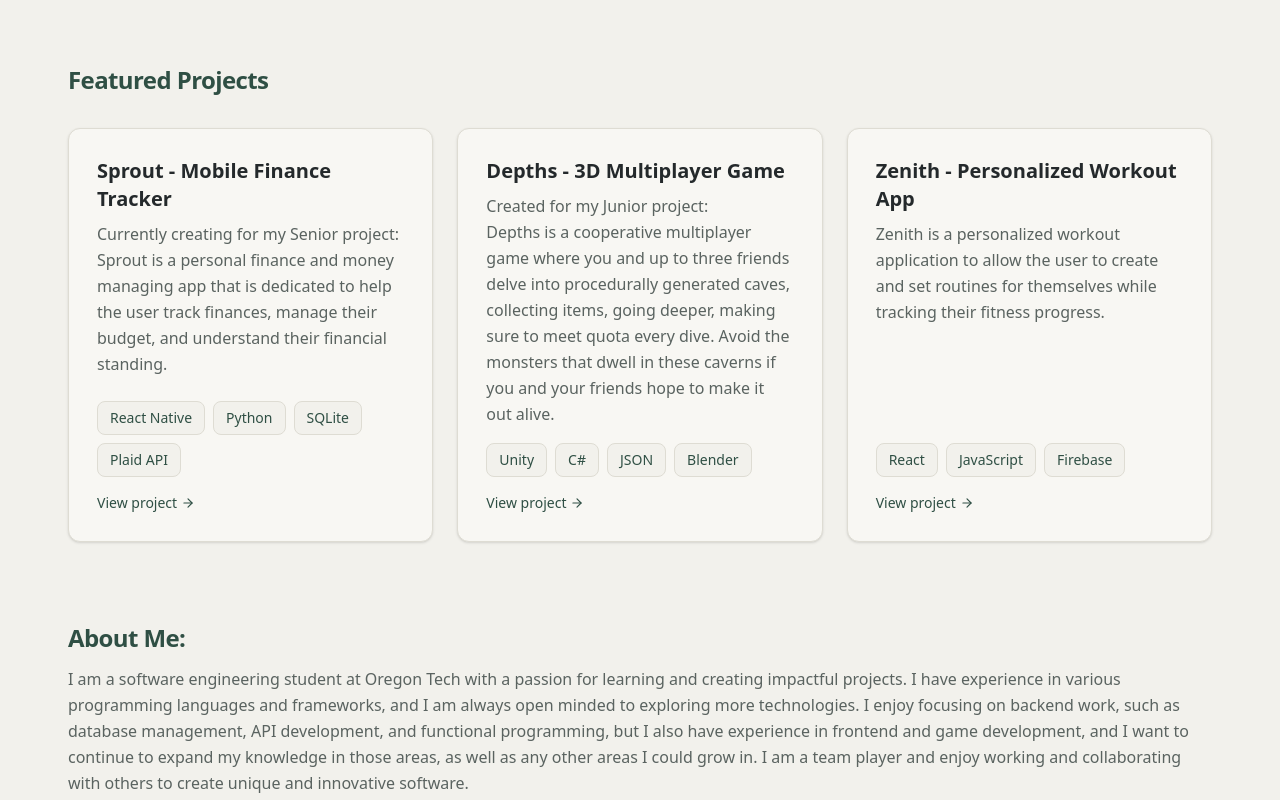
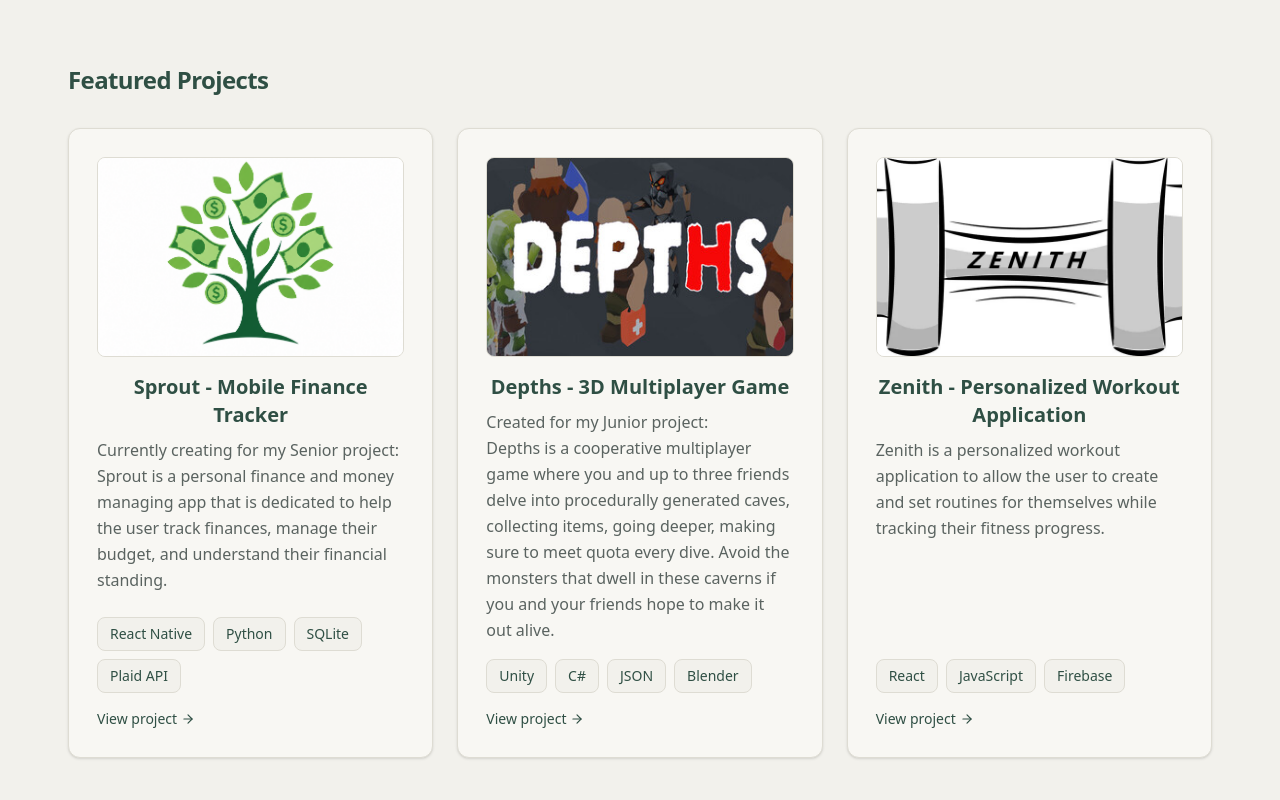
Before and after one commit to Kayyleb/portfolio, a Next.js app: page / in a window 1280 px wide. Shown: the part 600-1400 px from the top of the page. Built offline with nearby package versions, Linux system fonts and the light colour scheme.

Commit message:
updated home page with the same functionality

```diff
--- a/src/app/Projects/projects.ts
+++ b/src/app/Projects/projects.ts
@@ -4,6 +4,7 @@ export type Project = {
     skills: string[];
     link: string;
     image: string;
+    featured: boolean;
   };
 
   export const projects: Project[] = [
@@ -13,6 +14,7 @@ export type Project = {
       skills: ["React Native", "Python", "SQLite", "Plaid API"],
       link: "https://github.com/kayyleb/Sprout",
       image: "/sprout.jpg",
+      featured: true,
     },
     {
       name: "Depths - 3D Multiplayer Game",
@@ -20,6 +22,7 @@ export type Project = {
       skills: ["Unity", "C#", "JSON", "Blender"],
       link: "https://store.steampowered.com/app/4808100/Depths/",
       image: "/depths.jpg",
+      featured: true,
     },
     {
       name: "Zenith - Personalized Workout Application",
@@ -27,6 +30,7 @@ export type Project = {
       skills: ["React", "JavaScript", "Firebase"],
       link: "https://workouttracker-b5aab.web.app/",
       image: "/zenith.jpg",
+      featured: true,
     },
     {
       name: "Portfolio Website",
@@ -34,6 +38,7 @@ export type Project = {
       skills: ["React", "Next.js", "TypeScript", "Tailwind CSS"],
       link: "https://github.com/kayyleb/portfolio",
       image: "/portfolio.jpg",
+      featured: false,
     },
     {
       name: "Used Car Price Predictor",
@@ -41,5 +46,6 @@ export type Project = {
       skills: ["Python", "Scikit-learn", "Pandas", "Matplotlib"],
       link: "https://github.com/kayyleb/Used_Car_Price_Predictor",
       image: "/predictor.jpg",
+      featured: false,
     }
   ];
--- a/src/app/page.tsx
+++ b/src/app/page.tsx
@@ -1,4 +1,9 @@
+import ProjectCard from "./Projects/components/ProjectCard";
+import { projects } from "./Projects/projects";
+
 export default function Home() {
+  const featuredProjects = projects.filter((project) => project.featured);
+
   return (
     <main className="min-h-screen bg-bg px-6 py-20 text-ink sm:px-12 sm:py-28">
       <div className="mx-auto max-w-6xl">
@@ -95,135 +100,16 @@ export default function Home() {
           </p>
 
           <div className="mt-8 grid grid-cols-1 gap-6 sm:grid-cols-3">
-
-            <a
-              href="https://kaylebcook.dev"
-              className="group flex h-full flex-col rounded-xl border border-border bg-surface p-7 shadow-sm transition-all hover:-translate-y-0.5 hover:border-accent/40 hover:shadow-md"
-            >
-              <h3 className="text-xl font-bold">
-                Sprout - Mobile Finance Tracker
-              </h3>
-
-              <p className="mt-2 flex-1 leading-relaxed text-muted">
-                Currently creating for my Senior project: <br />
-                Sprout is a personal finance and money managing app that is dedicated to help the user track finances, manage their budget,
-                and understand their financial standing.
-              </p>
-
-              <div className="mt-4 flex flex-wrap gap-2">
-                {["React Native", "Python", "SQLite", "Plaid API"].map((tag) => (
-                  <span
-                    key={tag}
-                    className="whitespace-nowrap rounded-lg border border-border bg-bg px-3 py-1.5 text-sm font-medium text-forest"
-                  >
-                    {tag}
-                  </span>
-                ))}
-              </div>
-
-              <span className="mt-4 inline-flex items-center gap-1 text-sm font-medium text-forest">
-                View project
-                <svg
-                  aria-hidden="true"
-                  viewBox="0 0 24 24"
-                  fill="none"
-                  stroke="currentColor"
-                  strokeWidth="2"
-                  strokeLinecap="round"
-                  strokeLinejoin="round"
-                  className="h-3.5 w-3.5 transition-transform group-hover:translate-x-0.5"
-                >
-                  <path d="M5 12h14" />
-                  <path d="m12 5 7 7-7 7" />
-                </svg>
-              </span>
-            </a>
-
-            <a
-              href="https://store.steampowered.com/app/4808100/Depths/"
-              className="group flex h-full flex-col rounded-xl border border-border bg-surface p-7 shadow-sm transition-all hover:-translate-y-0.5 hover:border-accent/40 hover:shadow-md"
-            >
-              <h3 className="text-xl font-bold">
-                Depths - 3D Multiplayer Game
-              </h3>
-
-              <p className="mt-2 flex-1 leading-relaxed text-muted">
-                Created for my Junior project: <br />
-                Depths is a cooperative multiplayer game where you and up to three friends delve into procedurally generated caves,
-                collecting items, going deeper, making sure to meet quota every dive. Avoid the monsters that dwell in these caverns
-                if you and your friends hope to make it out alive.
-              </p>
-
-              <div className="mt-4 flex flex-wrap gap-2">
-                {["Unity", "C#", "JSON", "Blender"].map((tag) => (
-                  <span
-                    key={tag}
-                    className="rounded-lg border border-border bg-bg px-3 py-1.5 text-sm font-medium text-forest"
-                  >
-                    {tag}
-                  </span>
-                ))}
-              </div>
-
-              <span className="mt-4 inline-flex items-center gap-1 text-sm font-medium text-forest">
-                View project
-                <svg
-                  aria-hidden="true"
-                  viewBox="0 0 24 24"
-                  fill="none"
-                  stroke="currentColor"
-                  strokeWidth="2"
-                  strokeLinecap="round"
-                  strokeLinejoin="round"
-                  className="h-3.5 w-3.5 transition-transform group-hover:translate-x-0.5"
-                >
-                  <path d="M5 12h14" />
-                  <path d="m12 5 7 7-7 7" />
-                </svg>
-              </span>
-            </a>
-
-            <a
-              href="https://workouttracker-b5aab.web.app/"
-              className="group flex h-full flex-col rounded-xl border border-border bg-surface p-7 shadow-sm transition-all hover:-translate-y-0.5 hover:border-accent/40 hover:shadow-md"
-            >
-              <h3 className="text-xl font-bold">
-                Zenith - Personalized Workout App
-              </h3>
-
-              <p className="mt-2 flex-1 leading-relaxed text-muted">
-                Zenith is a personalized workout application to allow the user to create and set routines for themselves while tracking their fitness progress.
-              </p>
-
-              <div className="mt-4 flex flex-wrap gap-2">
-                {["React", "JavaScript", "Firebase"].map((tag) => (
-                  <span
-                    key={tag}
-                    className="rounded-lg border border-border bg-bg px-3 py-1.5 text-sm font-medium text-forest"
-                  >
-                    {tag}
-                  </span>
-                ))}
-              </div>
-
-              <span className="mt-4 inline-flex items-center gap-1 text-sm font-medium text-forest">
-                View project
-                <svg
-                  aria-hidden="true"
-                  viewBox="0 0 24 24"
-                  fill="none"
-                  stroke="currentColor"
-                  strokeWidth="2"
-                  strokeLinecap="round"
-                  strokeLinejoin="round"
-                  className="h-3.5 w-3.5 transition-transform group-hover:translate-x-0.5"
-                >
-                  <path d="M5 12h14" />
-                  <path d="m12 5 7 7-7 7" />
-                </svg>
-              </span>
-            </a>
-
+            {featuredProjects.map((project) => (
+              <ProjectCard
+                key={project.name}
+                name={project.name}
+                description={project.description}
+                skills={project.skills}
+                link={project.link}
+                image={project.image}
+              />
+            ))}
           </div>
         </div>
 
```
